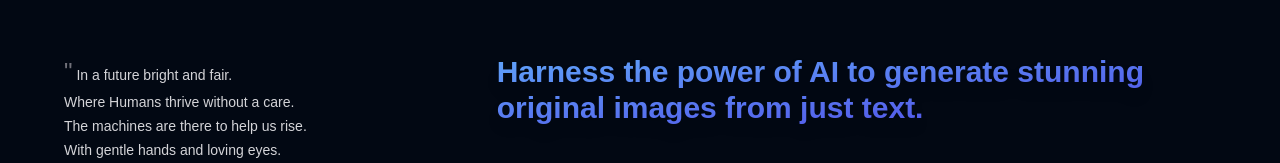
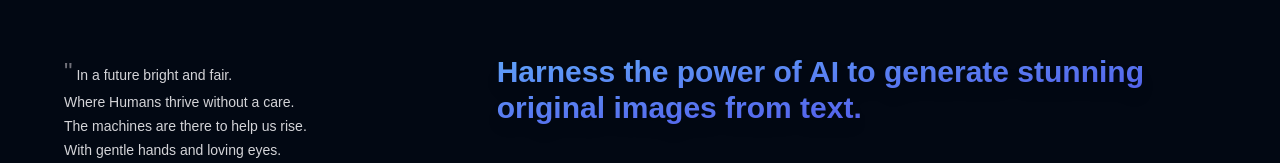
Before and after one commit to 76616c6172/extropic-art-frontend, a React (Create React App) app: page / in a window 1280 px wide. Shown: the part 270-433 px from the top of the page. Built offline with nearby package versions, Linux system fonts and the light colour scheme; no server answers.

Commit message:
design(hero_intro): remove "just" from intro text

```diff
--- a/src/components/Hero_intro/index.tsx
+++ b/src/components/Hero_intro/index.tsx
@@ -53,7 +53,7 @@ export default function HERO_INTRO() {
             bg-gradient-to-tl from-indigo-600 to-blue-400
             drop-shadow-lg
             shadow-white" >
-                Harness the power of AI to generate stunning original images from just text.
+                Harness the power of AI to generate stunning original images from text.
               </div>
               <div className="py-2"></div>
 
@@ -102,7 +102,7 @@ export default function HERO_INTRO() {
             bg-gradient-to-tl from-indigo-600 to-blue-400
             drop-shadow-lg
             shadow-white" >
-            Harness the power of AI to generate stunning original images from just text.
+            Harness the power of AI to generate stunning original images from text.
           </div>
           <div className="py-2"></div>
 
--- a/src/components/gallery/index.tsx
+++ b/src/components/gallery/index.tsx
@@ -42,6 +42,8 @@ function Live_Gallery(): JSX.Element {
   // Asynchrounously makes requests to check the live job queue over and over
   const continouslyRefreshJobQueue = async () => {
     while (true) {
+
+      // TODO: change this to check the queue endpoint instead of status!
 
       axios.get(URL + "/status").then((result) => {
         OLD_NEWEST_COMPLETED_JOB = LIVE_NEWEST_COMPLETED_JOB
```
